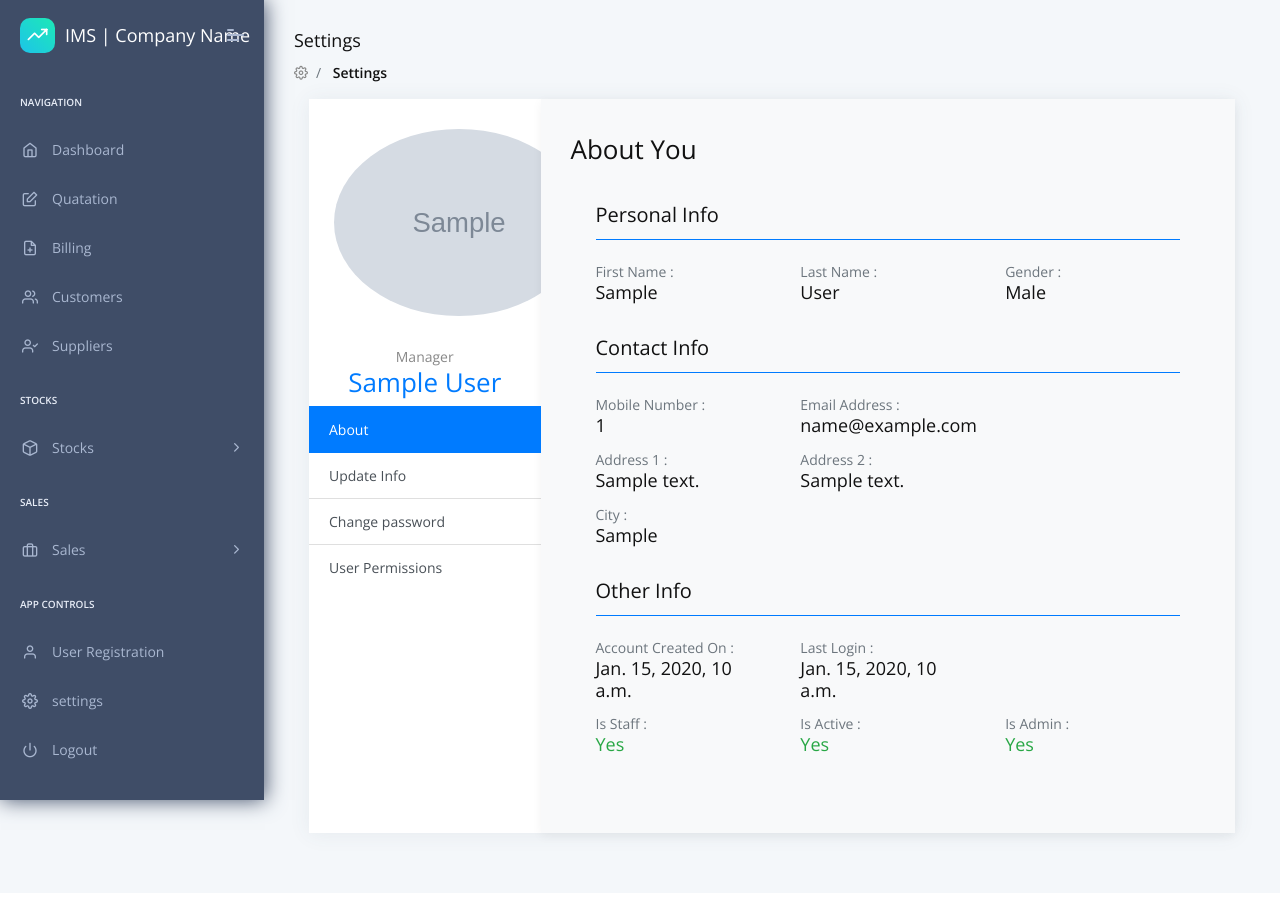
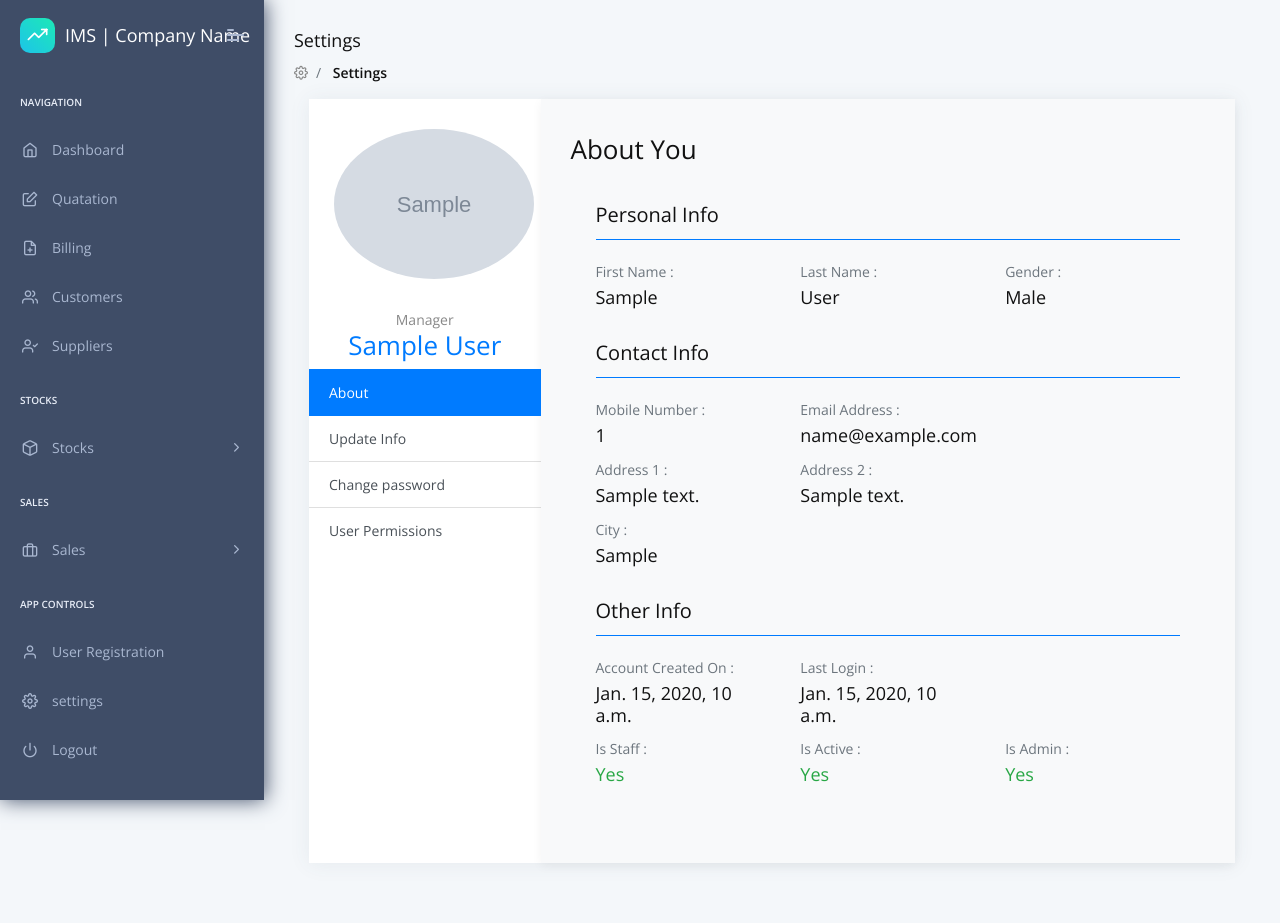
Before and after one commit to Pankaja-Suganda/Inventory_Management_System, a Django app: page /reset_pass in a window 1280 px wide, after a click on "About". Before the commit the page ends 847 px from the top, so only its background shows below. Run offline with Django 3.2, Linux system fonts and the light colour scheme; a user stored in the database is signed in; tables that the repository leaves empty hold one stand-in row (values such as "Sample post"); grey boxes marked "Sample" are stand-in pictures; some libraries are stand-ins or nearby versions.

Commit message:
user controlling done (withour modal error)

```diff
--- a/core/templates/pages/settings.html
+++ b/core/templates/pages/settings.html
@@ -37,7 +37,7 @@
 
               <!-- Current User Details  -->
               <div class="card-body media align-items-center">
-                  <img id= 'img-profile' src="{{ user.profile_img.url }}" width =250px alt="" class="d-block rounded-circle mx-auto img-responsive">
+                  <img id= 'img-profile' src="{{ user.profile_img.url }}" width ="200px" alt="" class="d-block rounded-circle mx-auto img-responsive">
               </div>
 
               <div class="text-center text-capitalize">{{ user.role }}</div>
--- a/core/templates/pages/settings/change-password.html
+++ b/core/templates/pages/settings/change-password.html
@@ -1,89 +1,58 @@
-<h3 class="text-title">Reset Your Password</h3>
-<br />
+                            <h3 class="text-title"> Reset Your Password</h3>
+                            <br>
                             <div class="row">
                               <div class="form-group col-6">
-    <form
-      role="form"
-      method="post"
-      action="reset_pass"
-      enctype="multipart/form-data"
-    >
+                                <form role="form" method="post" action="reset_pass" enctype="multipart/form-data">
                                   {% csrf_token %}
-      <div class="form-row pb-3">
+                                  <div class="form-row pb-3 ">
                                     {{form_reset.old_password.label}} :
-        <div class="input-group">{{ form_reset.old_password }}</div>
+                                    <div class="input-group">
+                                      {{ form_reset.old_password }}
+                                    </div>
                                     {% if form_reset.old_password.errors %}
-        <div role="alert" class="alert alert-danger">
-          {{ form_reset.old_password.errors }}
-        </div>
+                                      <div role="alert" class="alert alert-danger ">{{ form_reset.old_password.errors }}</div>
                                     {% endif %}
                                   </div>
                                   <div class="form-row pb-3">
                                     {{form_reset.password1.label}} :
-        <div class="input-group">{{ form_reset.password1 }}</div>
+                                    <div class="input-group">
+                                      {{ form_reset.password1 }}
+                                    </div>
                                     {% if form_reset.password1.errors %}
-        <div role="alert" class="alert alert-danger">
-          {{ form_reset.password1.errors }}
-        </div>
+                                      <div role="alert" class="alert alert-danger">{{ form_reset.password1.errors }}</div>
                                     {% endif %}
                                   </div>
                                   <div class="form-row">
                                     {{form_reset.password2.label}} :
-        <div class="input-group">{{ form_reset.password2 }}</div>
+                                    <div class="input-group">
+                                      {{ form_reset.password2 }}
+                                    </div>
                                     {% if form_reset.password2.errors %}
-        <div role="alert" class="alert alert-danger">
-          {{ form_reset.password2.errors }}
-        </div>
-        {% endif %} {% if success %}
-        <div role="alert" class="alert alert-success">
-          Your password was successfully updated!
-        </div>
+                                      <div role="alert" class="alert alert-danger">{{ form_reset.password2.errors }}</div>
+                                    {% endif %}
+                                    {% if success %}
+                                      <div role="alert" class="alert alert-success">Your password was successfully updated!</div>
                                     {% endif %}
                                   </div>
-      <br />
-      <a
-        class="btn-lg float-right btn-primary text-light"
-        data-toggle="modal"
-        data-target="#model_reset_pass"
-        >Reset Password</a
-      >
+                                  <br>
+                                  <a  class="btn-lg float-right btn-primary text-light" data-toggle="modal" data-target="#model_reset_pass">Reset Password</a>
 
                                   <!-- Reset Password Modal -->
-      <div
-        class="modal fade"
-        id="model_reset_pass"
-        tabindex="-1"
-        role="dialog"
-        aria-labelledby="exampleModalLabel"
-        aria-hidden="true"
-      >
+                                  <div class="modal fade" id="model_reset_pass" tabindex="-1" role="dialog" aria-labelledby="exampleModalLabel" aria-hidden="true">
                                     <div class="modal-dialog" role="document">
                                       <div class="modal-content">
                                         <div class="modal-header">
-              <h5 class="modal-title" id="exampleModalLabel">
-                Password Resetting Confirmation
-              </h5>
-              <button
-                type="button"
-                class="close"
-                data-dismiss="modal"
-                aria-label="Close"
-              >
+                                          <h5 class="modal-title" id="exampleModalLabel">Password Resetting Confirmation</h5>
+                                            <button type="button" class="close" data-dismiss="modal" aria-label="Close">
                                               <span aria-hidden="true">&times;</span>
                                             </button>
                                           </div>
-            <div class="modal-body">You want really Reset your Password?</div>
+                                          <div class="modal-body">
+                                            You want really Reset your Password?
+                                          </div>
                                         <div class="modal-footer">
-              <button type="submit" class="btn btn-primary">
-                Confirm Reset
-              </button>
-              <button
-                type="button"
-                class="btn btn-secondary"
-                data-dismiss="modal"
-              >
-                Cancel
-              </button>
+                                          <button type="submit" class="btn btn-primary">Confirm Reset</button>
+                                          <button type="button" class="btn btn-secondary" data-dismiss="modal">Cancel</button>
                                         </div>
                                       </div>
                                     </div>
@@ -91,10 +60,6 @@
                                 </form>
                               </div>
                               <div class="col-md-6">
-    <img
-      class="img-responsive d-block mx-auto opacity-50"
-      width="300px"
-      src="/static/assets/images/password-reset.png"
-    />
+                                <img class="img-responsive d-block mx-auto opacity-50" width='300px' src='/static/assets/images/password-reset.png'>
                               </div>
                             </div>
--- a/core/templates/pages/settings/general-info.html
+++ b/core/templates/pages/settings/general-info.html
@@ -1,101 +1,101 @@
 <h3 class="text-title">About You</h3>
 <div class="card-body">
     <!-- Personal Infomations-->
-    <h4 class="card-title fw-bold">Personal Info</h4>
+    <h4 class="card-title fs-4">Personal Info</h4>
     <hr class="border-primary m-0" />
     <br />
 
     <div class="row">
         <div class="col-4">
-            <div class="fs-2 text-muted">First Name :</div>
-            <h5 class="body-text">{{ user.first_name }}</h5>
+            <div class="fs-6 text-muted">First Name :</div>
+            <h5 class="fs-5 p-t-5 body-text">{{ user.first_name }}</h5>
         </div>
         <div class="col-4">
-            <div class="fs-2 text-muted">Last Name :</div>
-            <h5 class="card-title">{{ user.last_name }}</h5>
+            <div class="fs-6 text-muted">Last Name :</div>
+            <h5 class="fs-5 p-t-5 card-title">{{ user.last_name }}</h5>
         </div>
         <div class="col-4">
-            <div class="fs-2 text-muted">Gender :</div>
+            <div class="fs-6 text-muted">Gender :</div>
             {% if user.gender == 0 %}
-                <h5 class="card-title">Male</h5>
+                <h5 class="fs-5 p-t-5 card-title">Male</h5>
             {% else %} {% if user.gender == 1 %}
-                <h5 class="card-title">Female</h5>
+                <h5 class="fs-5 p-t-5 card-title">Female</h5>
             {% else %}
-                <h5 class="card-title">Not Specified</h5>
+                <h5 class="fs-5 p-t-5 card-title">Not Specified</h5>
             {% endif%} {% endif %}
         </div>
     </div>
 
     <!-- Contact Infomations-->
     <br>
-    <h4 class="card-title fw-bold">Contact Info</h4>
+    <h4 class="card-title fs-4">Contact Info</h4>
     <hr class="border-primary m-0">
     <br>
 
     <div class="row">
         <div class="col-4">
-            <div class="fs-2 text-muted">Mobile Number :</div>
-            <h5 class="card-title">{{ user.mobile_number }}</h5>
+            <div class="fs-6 text-muted">Mobile Number :</div>
+            <h5 class="fs-5 p-t-5 card-title">{{ user.mobile_number }}</h5>
         </div>
         <div class="col-6">
-            <div class="fs-2 text-muted">Email Address :</div>
-            <h5 class="card-title">{{ user.email }}</h5>
+            <div class="fs-6 text-muted">Email Address :</div>
+            <h5 class="fs-5 p-t-5 card-title">{{ user.email }}</h5>
         </div>
     </div>
     <div class="row">
         <div class="col-4">
-            <div class="fs-2 text-muted">Address 1 :</div>
-            <h5 class="card-title">{{ user.Address_1 }}</h5>
+            <div class="fs-6 text-muted">Address 1 :</div>
+            <h5 class="fs-5 p-t-5 card-title">{{ user.Address_1 }}</h5>
         </div>
         <div class="col-4">
-            <div class="fs-2 text-muted">Address 2 :</div>
-            <h5 class="card-title">{{ user.Address_2 }}</h5>
+            <div class="fs-6 text-muted">Address 2 :</div>
+            <h5 class="fs-5 p-t-5 card-title">{{ user.Address_2 }}</h5>
         </div>
     </div>
     <div class="row">
         <div class="col-4">
-            <div class="fs-2 text-muted">City :</div>
-            <h5 class="card-title">{{ user.city }}</h5>
+            <div class="fs-6 text-muted">City :</div>
+            <h5 class="fs-5 p-t-5 card-title">{{ user.city }}</h5>
         </div>
     </div>
 
     <!-- Other Infomations-->
     <br />
-    <h4 class="card-title fw-bold">Other Info</h4>
+    <h4 class="card-title fs-4">Other Info</h4>
     <hr class="border-primary m-0" />
     <br />
 
     <div class="row">
         <div class="col-4">
-            <div class="fs-2 text-muted">Account Created On :</div>
-            <h5 class="card-title">{{ user.created }}</h5>
+            <div class="fs-6 text-muted">Account Created On :</div>
+            <h5 class="fs-5 p-t-5 card-title">{{ user.created }}</h5>
         </div>
         <div class="col-4">
-            <div class="fs-2 text-muted">Last Login :</div>
-            <h5 class="card-title">{{ user.last_login }}</h5>
+            <div class="fs-6 text-muted">Last Login :</div>
+            <h5 class="fs-5 p-t-5 card-title">{{ user.last_login }}</h5>
         </div>
     </div>
     <div class="row">
         <div class="col-4">
-            <div class="fs-2 text-muted">Is Staff :</div>
+            <div class="fs-6 text-muted">Is Staff :</div>
             {% if user.is_staff %}
-                <h5 class="card-title text-success">Yes</h5>
+                <h5 class=" p-t-5 card-title text-success">Yes</h5>
             {% else %}
-                <h5 class="card-title text-danger">No</h5>
+                <h5 class=" p-t-5 card-title text-danger">No</h5>
             {% endif %}
         </div>
         <div class="col-4">
-            <div class="fs-2 text-muted">Is Active :</div>
+            <div class="fs-6 text-muted">Is Active :</div>
             {% if user.is_active %}
-                <h5 class="card-title text-success">Yes</h5>
+                <h5 class=" p-t-5 card-title text-success">Yes</h5>
             {% else %}
-                <h5 class="card-title text-danger">No</h5>
+                <h5 class=" p-t-5 card-title text-danger">No</h5>
             {% endif %}
         </div>
         {% if user.is_superuser %}
             <div class="col-4">
-                <div class="fs-2 text-muted">Is Admin :</div>
-                <h5 class="card-title text-success">Yes</h5>
+                <div class="fs-6 text-muted">Is Admin :</div>
+                <h5 class="p-t-5 card-title text-success">Yes</h5>
             </div>
         {% endif %}
     </div>
--- a/core/templates/pages/settings/permissions.html
+++ b/core/templates/pages/settings/permissions.html
@@ -1,22 +1,22 @@
                           <h3 class="text-title"> Manage the User Peermissions</h3>
-                          <div class="card-body pb-1">
+                          <div class="card-body">
                             <div class="container">
                               <div class="table-responsive">
                                 <div class="table-wrapper">
 
                                 <style>
                                   .table-responsive {
-                                      margin: 30px 0;
+                                      {% comment %} margin: 30px 0; {% endcomment %}
                                   }
                                   .table-wrapper {
                                       min-width: 1000px;
                                       background: #fff;
-                                      padding: 20px 25px;
+                                      {% comment %} padding: 20px 25px; {% endcomment %}
                                       border-radius: 3px;
                                       box-shadow: 0 1px 1px rgba(0,0,0,.05);
                                   }
                                   .table-title {
-                                      padding-bottom: 15px;
+                                      paddiqng-bottom: 15px;
                                       background: #299be4;
                                       color: #fff;
                                       padding: 16px 30px;
@@ -160,7 +160,7 @@
                                                       </button>
                                                     </div>
                                                     <div class="modal-body">
-                                                      <div class="text">You are about to delete one track url, this procedure is irreversible.</div>
+                                                      <div class="text">You are about to delete, this procedure is irreversible.</div>
                                                       <br>
                                                       <h5 class="modal-message"><strong>User Id        : {{ user_.id }}</strong></h5>
                                                       <h5 class="modal-message"><strong>User Name      : {{ user_.user_name }}</strong></h5>
```
Also changed, not shown: core/templates/pages/settings/update.html (+17 -48 lines). Lines whose indentation alone changed are shown as unchanged.
